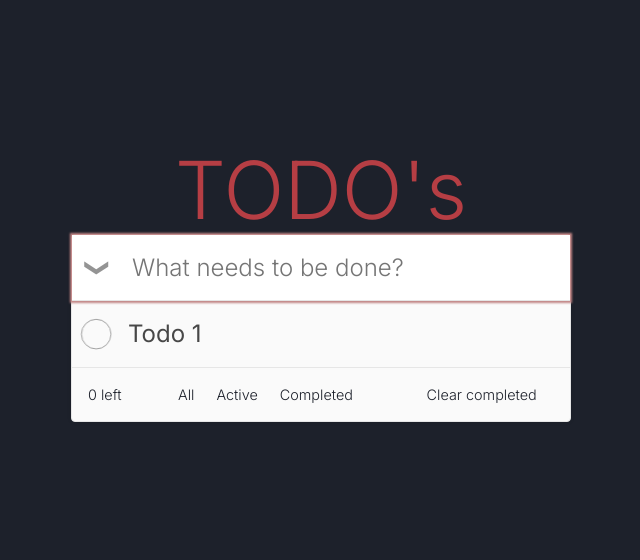
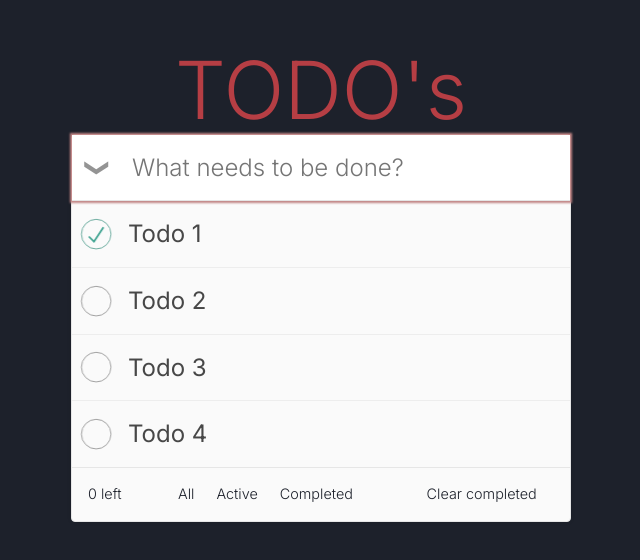
Before and after one commit to Erikote04/Svelte-TODO-App, a Svelte app: page / in a window 1280 px wide. Shown: the part 116-676 px from the top of the page, without its empty margins (319-959 px from the left). Built offline with nearby package versions, Linux system fonts and the light colour scheme.

Commit message:
Todo (item) component

```diff
--- /dev/null
+++ b/src/components/Todo.svelte
@@ -0,0 +1,7 @@
+<script>
+  export let todo = {
+    id: "",
+    text: "",
+    completed: false,
+  };
+</script>
--- a/src/components/Todos.svelte
+++ b/src/components/Todos.svelte
@@ -1,3 +1,13 @@
+<script>
+	import Todo from './Todo.svelte'
+
+    let todos = [
+        { id: '1e4a59703af84', text: 'Todo 1', completed: true },
+        { id: '9e09bcd7b9349', text: 'Todo 2', completed: false },
+        { id: '9e4273a51a37c', text: 'Todo 3', completed: false },
+        { id: '53ae48bf605cc', text: 'Todo 4', completed: false },
+    ]
+</script>
 <main>
     <h1 class="title">TODO's</h1>
 
@@ -20,10 +30,12 @@
         </form>
 
         <ul class="todo-list">
+            {#each todos as todo (todo.id)}
                 <li class="todo">
                     <div class="todo-item">
                         <div>
                             <input
+                                checked={todo.completed}
                                 id="todo"
                                 class="toggle"
                                 type="checkbox"
@@ -34,11 +46,12 @@
                                 for="todo"
                             />
                         </div>
-                    <span class="todo-text">Todo 1</span>
+                        <span class="todo-text">{todo.text}</span>
                         <button aria-label="Remove todo" class="remove" />
                     </div>
                     <!-- <input class="edit" type="text" autofocus /> -->
                 </li>
+            {/each}
         </ul>
 
         <div class="actions">
```
Lines whose indentation alone changed are shown as unchanged.
